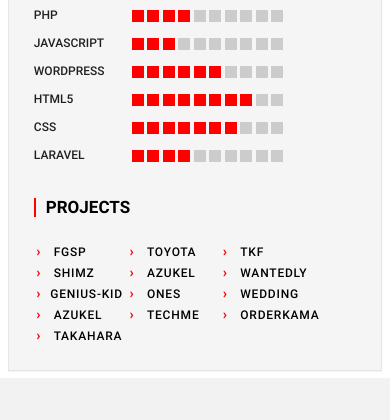
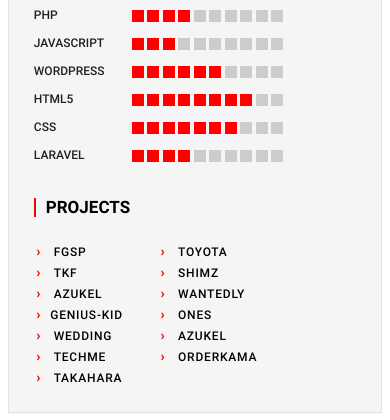
Before and after one commit to eimanebreja/eimanebreja.github.io, a PHP site: page / in a window 390 px wide. Shown: the part 1427-1847 px from the top of the page. Before the commit the page ends 1805 px from the top, so only its background shows below. Run offline with PHP 8.4, Linux system fonts and the light colour scheme.

Commit message:
Fixing responsiveness

```diff
--- a/assets/css/style.css
+++ b/assets/css/style.css
@@ -455,6 +455,8 @@
                   font-weight: 500; }
                 .port-content .port-bg .port-bg-half .half-reference .reference-container .reference-content .content-company .postion-role p {
                   font-weight: 200;
-                  font-size: 11px; } }
+                  font-size: 11px; }
+            .port-content .port-bg .port-bg-half .half-reference .reference-container .project-cnt ul li {
+              flex-basis: 40%; } }
 
 /*# sourceMappingURL=style.css.map */
--- a/assets/sass/style.scss
+++ b/assets/sass/style.scss
@@ -795,10 +795,17 @@
 
               }
             }
+
+            .project-cnt {
+              ul {
+                li {
+                  flex-basis: 40%;
+                }
+              }
+            }
           }
         }
       }
     }
   }
-
 }
```
Also changed, not shown: 1 other file.
